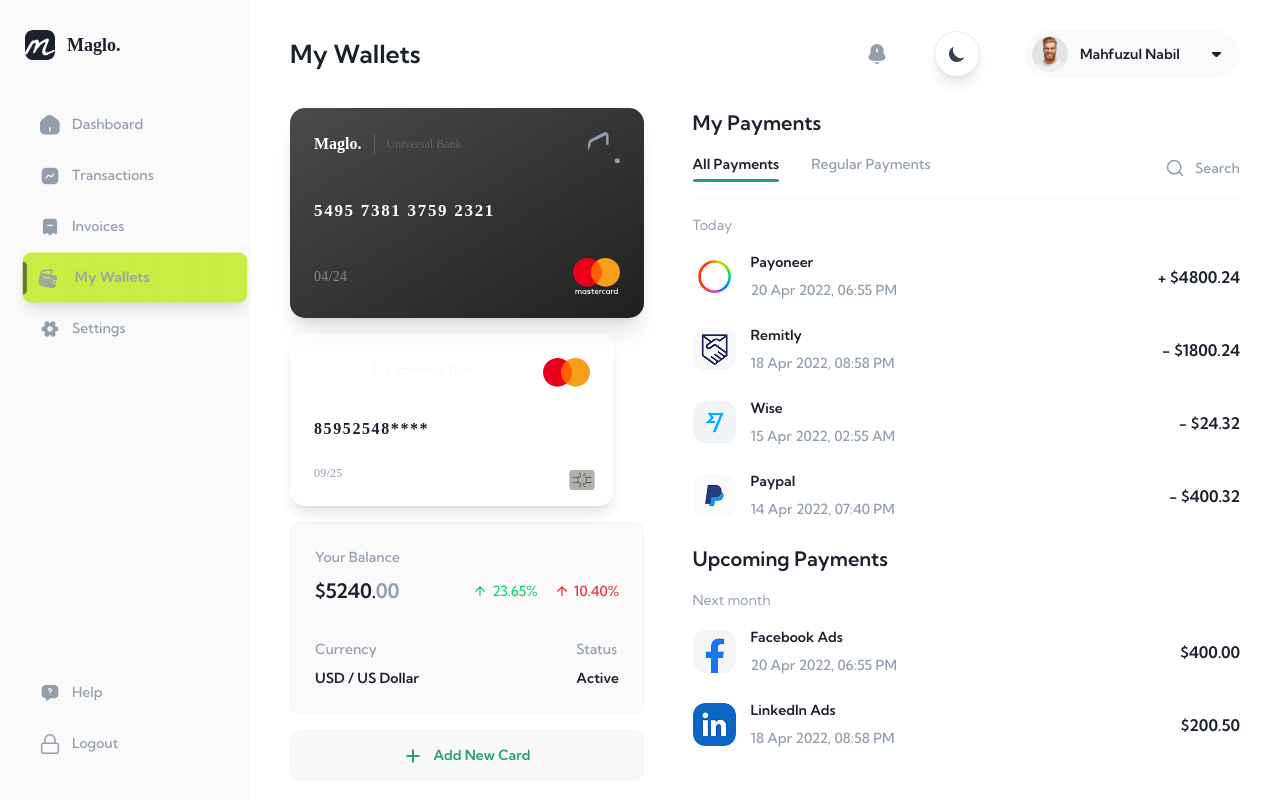
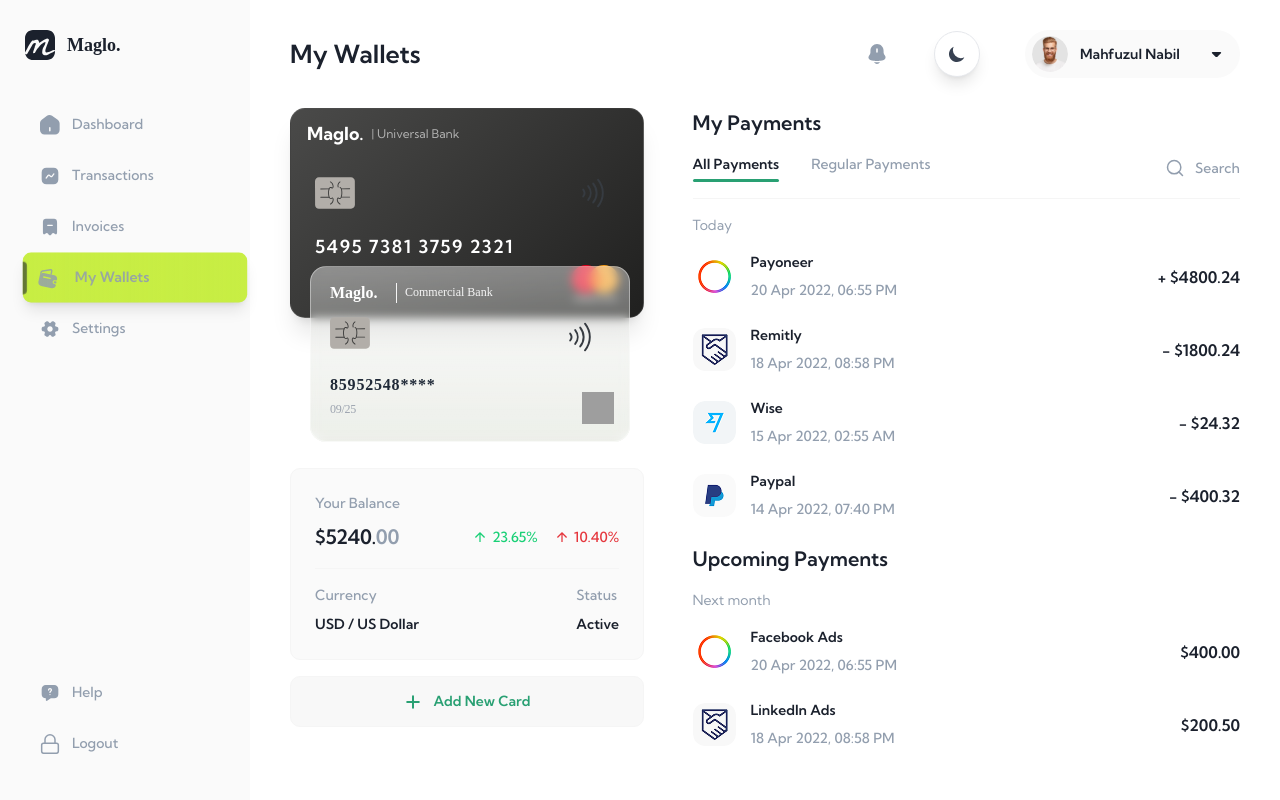
Before and after one commit to Sammie-1/FInance-app, a React (Vite) app: page /my-wallets in a window 1280 px wide. Built offline with nearby package versions, Linux system fonts and the light colour scheme; grey boxes are pictures that could not be loaded.

Commit message:
finished all the cards

```diff
--- a/src/pages/MyWallets.jsx
+++ b/src/pages/MyWallets.jsx
@@ -46,20 +46,91 @@
 import upIcon from '../assets/icons/Up.svg'
 import downIcon from '../assets/icons/Down.svg'
 import internationalIcon from '../assets/icons/International.svg'
-import wallets1Icon from '../assets/icons/wallets1.svg'
-import wallets2Icon from '../assets/icons/wallets2.svg'
-import citiPng from '../assets/icons/citi.png'
-import uihutPng from '../assets/icons/UIHUT.png'
-import bitcoinPng from '../assets/icons/bitcoin.png'
-import netflixPng from '../assets/icons/netflix.png'
-import rectangle479Png from '../assets/icons/Rectangle 479.png'
-import rectangle480Png from '../assets/icons/Rectangle 480.png'
 import payoneerPng from '../assets/icons/payoneer.png'
 import remitlyPng from '../assets/icons/remitly.png'
 import wisePng from '../assets/icons/wise.png'
 import paypalPng from '../assets/icons/paypal.png'
 import mastercardIcon from '../assets/icons/mastercard.svg'
-import visaIcon from '../assets/icons/Group.svg'
+import visaIcon from '../assets/icons/visa.svg'
+
+// Import card icons for WalletCards component
+import groupIcon from '../assets/icons/Group.svg'
+import vectorIcon from '../assets/icons/Vector.svg'
+
+// WalletCards Component - Imported from Dashboard
+const WalletCards = () => {
+  return (
+    <div className="relative mx-auto" style={{ maxWidth: 354 }}>
+      {/* Top (dark) card */}
+      <div
+        className="relative z-[1] rounded-2xl border border-white/10 shadow-xl text-white overflow-hidden"
+        style={{
+          background: 'linear-gradient(135deg, #4A4A49 0%, #20201F 100%)',
+          borderRadius: '15px',
+          width: '354px',
+          height: '210px'
+        }}
+      >
+        {/* Bank label (top-left) */}
+        <div className="absolute" style={{ top: '16px', left: '16px' }}>
+          <div className="flex items-center gap-2">
+            <span className="font-bold text-lg leading-none">Maglo.</span>
+            <span className="text-xs opacity-60 leading-none"> | Universal Bank</span>
+          </div>
+        </div>
+
+        {/* Chip icon */}
+        <img
+          src={groupIcon}
+          alt="Card chip"
+          className="absolute"
+          style={{ top: '68px', left: '24px', width: '40px', height: '32px' }}
+        />
+
+        {/* Visa Icon */}
+        <img
+          src={visaIcon}
+          alt="Visa Icon"
+          className="absolute"
+          style={{ top: '68px', right: '20px', width: '60px', height: '32px' }}
+        />
+
+        {/* Card number */}
+        <div>
+          <div className="absolute font-semibold tracking-widest whitespace-nowrap overflow-hidden" style={{ left: '24px', top: '124px' }}>
+          <span className="text-lg">5495 7381 3759 2321</span>
+        </div>
+         {/* Network logo */}
+         <div className="absolute" style={{ right: '24px', bottom: '16px' }}>
+           <img src={mastercardIcon} alt="Mastercard" className="w-12 h-9" />
+       </div>
+        </div>
+      </div>
+       {/* Transparent overlay card (second card) */}
+       <div className="absolute z-[2] overflow-hidden" style={{ top: '158px', left: '20px' }}>
+         <div className="w-80 h-44 relative">
+           <div className="w-80 h-44 left-0 top-0 absolute opacity-10 bg-gradient-to-b from-neutral-400 to-lime-900 rounded-2xl" />
+           <div className="w-80 h-44 left-0 top-0 absolute bg-gradient-to-b from-white/40 to-white/10 rounded-2xl border-[0.50px] border-white/40 backdrop-blur-[5px]" />
+           <img src={vectorIcon} alt="Badge" className="absolute" style={{ left: '272px', top: '126px', width: '32px', height: '32px' }} />
+           <div className="left-[20px] top-[15px] absolute justify-start text-white text-base font-bold font-['Gordita']">Maglo.</div>
+           <div className="left-[95px] top-[18px] absolute justify-start text-neutral-100 text-xs font-medium font-['Gordita']">Commercial Bank</div>
+           <div className="w-px h-5 left-[86px] top-[17px] absolute bg-neutral-100" />
+           <img src={groupIcon} alt="Chip" className="absolute" style={{ left: '20px', top: '51px', width: '40px', height: '32px' }} />
+           <div>
+             <img
+               src={visaIcon}
+               alt="Visa Icon"
+               className="absolute"
+               style={{ top: '55px', right: '20px', width: '60px', height: '32px' }}
+             />
+           </div>
+           <div className="left-[20px] top-[107px] absolute justify-start text-gray-800 text-base font-bold font-['Gordita'] tracking-wider">85952548****</div>
+           <div className="left-[20px] top-[135px] absolute justify-start text-gray-400 text-xs font-medium font-['Gordita'] tracking-tight">09/25</div>
+       </div>
+       </div>
+   </div>
+ );
+};
 
 const MyWallets = () => {
   const { isDarkMode } = useDarkMode()
@@ -139,7 +210,7 @@
     {
       id: 1,
       name: 'Facebook Ads',
-      logo: rectangle479Png,
+      logo: payoneerPng, // Using available asset as placeholder
       date: '20 Apr 2022, 06:55 PM',
       amount: '$400.00',
       type: 'upcoming'
@@ -147,7 +218,7 @@
     {
       id: 2,
       name: 'LinkedIn Ads',
-      logo: rectangle480Png,
+      logo: remitlyPng, // Using available asset as placeholder
       date: '18 Apr 2022, 08:58 PM',
       amount: '$200.50',
       type: 'upcoming'
@@ -315,88 +386,21 @@
             <div className="w-full max-w-[1110px] mx-auto">
               <div className="grid grid-cols-1 lg:grid-cols-12 gap-4">
 
-                                 {/* Left Column - Credit Cards */}
+                                 {/* Left Column - Credit Cards and Balance Modal Container */}
                 <div className="lg:col-span-5 space-y-6">
-                   {/* Credit Cards */}
-                   <div className="space-y-4 max-w-[354px] mx-auto lg:mx-0">
-                                         {/* Card 1 - Primary */}
-                     <div className="relative h-[210px] w-full max-w-[354px] rounded-[15px] overflow-hidden shadow-xl">
-                       <div className="absolute inset-0 bg-gradient-to-br from-[#4A4A49] to-[#20201F]"></div>
-                       <div className="relative h-full p-6 flex flex-col justify-between">
-                         {/* Top Section */}
-                         <div className="flex items-start justify-between">
-                           <div className="flex items-center gap-3">
-                             <div className="font-['Gordita'] font-bold text-white text-[16px]">
-                               Maglo.
-                             </div>
-                             <div className="w-px h-5 bg-[#626260]"></div>
-                             <div className="font-['Gordita'] font-medium text-[#626260] text-[12px]">
-                               Universal Bank
-                             </div>
-                           </div>
-                           <div className="w-8 h-8">
-                             <img alt="Card Chip" className="block max-w-none size-full" src={wallets1Icon} />
-                           </div>
+                  {/* Main Container for Credit Cards and Balance Modal */}
+                  <div className="space-y-6 max-w-[354px] mx-auto lg:mx-0">
+
+                    {/* Credit Cards Section - Independent Entity */}
+                    <div className="space-y-4">
+                      {/* WalletCards Component */}
+                      <WalletCards />
                     </div>
 
-                         {/* Card Number */}
-                         <div className="font-['Gordita'] font-bold text-white text-[17px] tracking-[1.7px]">
-                           5495 7381 3759 2321
-                         </div>
-
-                         {/* Bottom Section */}
-                         <div className="flex items-center justify-between">
-                           <div className="font-['Gordita'] font-medium text-[#868685] text-[14px] tracking-[0.28px]">
-                             04/24
-                           </div>
-                           <div className="w-[47px] h-9">
-                             <img alt="International" className="block max-w-none size-full" src={internationalIcon} />
-                           </div>
-                         </div>
-                       </div>
-                     </div>
-
-                     {/* Card 2 - Secondary */}
-                     <div className="relative h-[172px] w-full max-w-[324px] rounded-[15px] overflow-hidden shadow-lg">
-                       <div className="absolute inset-0 bg-gradient-to-b from-[#ffffff66] to-[#ffffff1a] backdrop-blur-[5px]"></div>
-                       <div className="absolute inset-0 border-[0.5px] border-white rounded-[15px]"></div>
-                       <div className="relative h-full p-6 flex flex-col justify-between">
-                         {/* Top Section */}
-                         <div className="flex items-start justify-between">
-                           <div className="flex items-center gap-3">
-                             <div className="font-['Gordita'] font-bold text-white text-[16px]">
-                               Maglo.
-                             </div>
-                             <div className="w-px h-5 bg-neutral-100"></div>
-                             <div className="font-['Gordita'] font-medium text-neutral-100 text-[12px]">
-                               Commercial Bank
-                             </div>
-                           </div>
-                           <div className="flex items-center gap-2">
-                             <div className="w-[47px] h-[36px]">
-                               <img alt="Mastercard" className="block max-w-none size-full" src={mastercardIcon} />
-                             </div>
-                           </div>
-                         </div>
-
-                         {/* Card Number */}
-                         <div className="font-['Gordita'] font-bold text-[#1b212d] text-[16px] tracking-[1.6px]">
-                           85952548****
-                         </div>
-
-                         {/* Bottom Section */}
-                         <div className="font-['Gordita'] font-medium text-[#929eae] text-[12px] tracking-[0.24px]">
-                           09/25
-                         </div>
-                         {/* VISA badge */}
-                         <div className="absolute bottom-4 right-4 w-[32px] h-[20px]">
-                           <img alt="Visa" className="block max-w-none size-full" src={visaIcon} />
-                         </div>
-                       </div>
-                     </div>
-
+                    {/* Balance Modal Section - Independent Entity */}
+                    <div className="space-y-4">
                       {/* Balance Card */}
-                     <div className={`${isDarkMode ? 'bg-[#201e34] border-[#282541]' : 'bg-neutral-50 border-neutral-100'} rounded-[10px] border p-6 transition-colors duration-300 w-full max-w-[354px]`}>
+                      <div className={`${isDarkMode ? 'bg-[#201e34] border-[#282541]' : 'bg-neutral-50 border-neutral-100'} rounded-[10px] mt-[150px] border p-6 transition-colors duration-300 w-full max-w-[354px]`}>
                         <div className="space-y-4">
                           {/* Balance Section */}
                           <div className="space-y-2">
@@ -457,7 +461,7 @@
                         </div>
                       </div>
 
-                                         {/* Add New Card Button */}
+                      {/* Add New Card Button - Now positioned under the Balance Modal */}
                       <button
                         onClick={handleAddNewCard}
                         className={`w-full max-w-[354px] ${isDarkMode ? 'bg-[#282541] border-[#201e34] hover:bg-[#1e1c30]' : 'bg-[#f8f8f8] border-neutral-100 hover:bg-gray-50'} border rounded-[10px] px-5 py-3.5 flex items-center gap-2.5 justify-center transition-colors duration-200`}
@@ -469,6 +473,8 @@
                           Add New Card
                         </span>
                       </button>
+                    </div>
+
                   </div>
                 </div>
 
```
Lines whose indentation alone changed are shown as unchanged.
